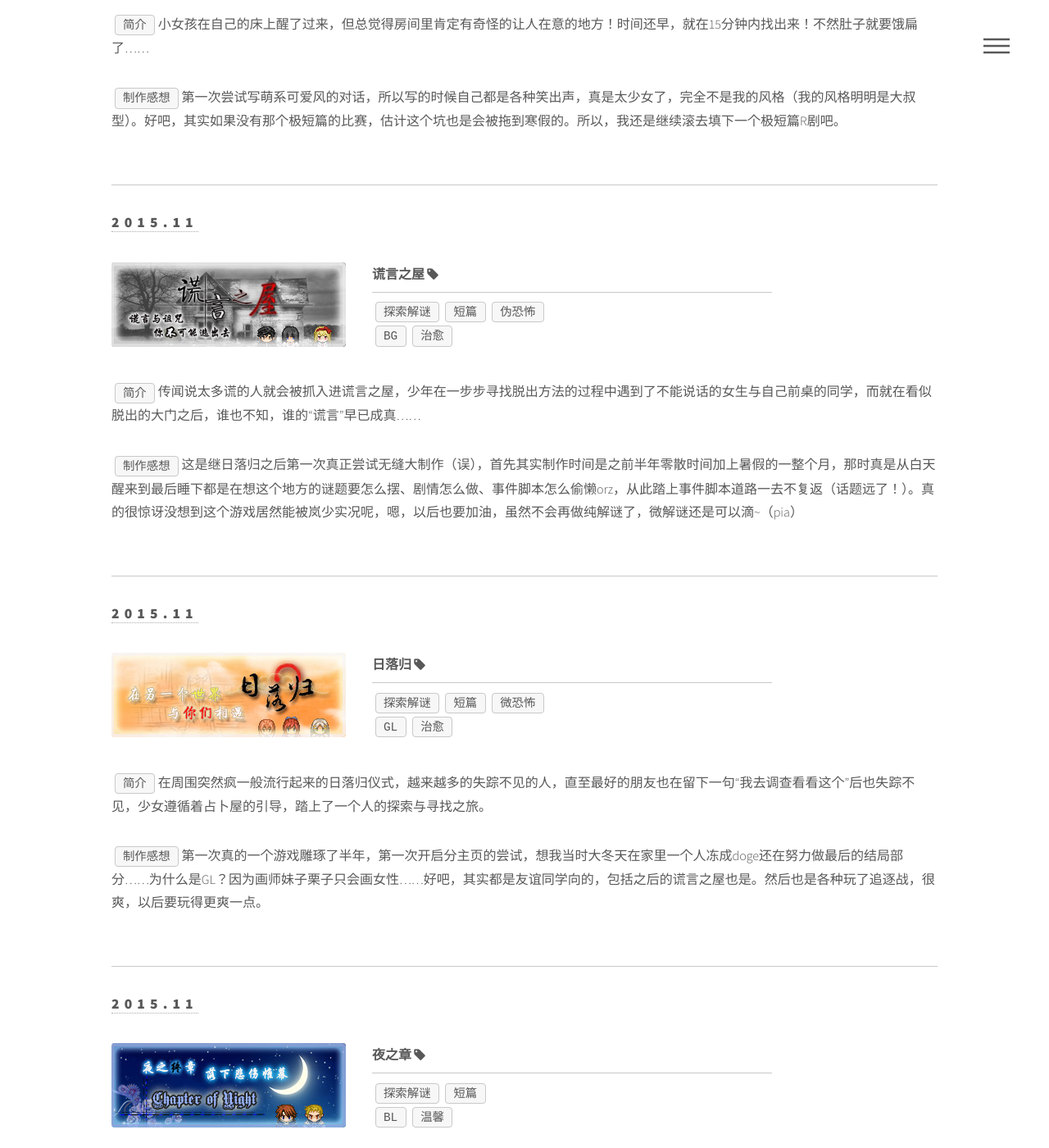
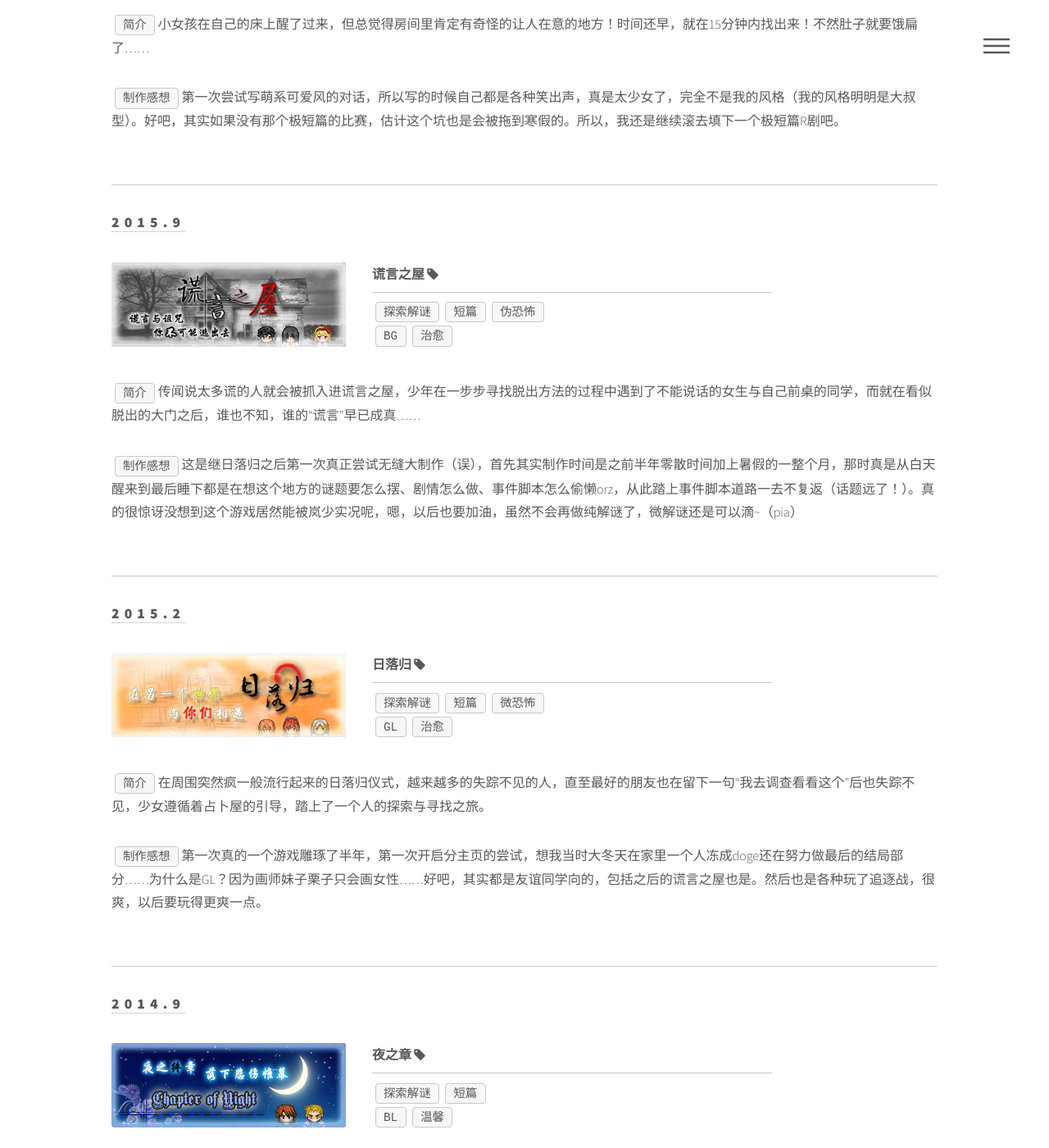
Before and after one commit to OneEyedEagle/EAGLE-CATALOG, a Jekyll site: the page built from catalog.html, in a window 1280 px wide and 1400 px high, scrolled down 2840 px. Shown: the whole window at 82% size. Built offline with Jekyll 4.4.1, drawn with Linux system fonts in a browser that asks for light colours.

Commit message:
2018 03 17 23 08

```diff
--- a/catalog.html
+++ b/catalog.html
@@ -101,7 +101,7 @@ title: 老鹰的分巢-详细索引页
     </section>
     <hr />
     <section>
-      <h2><a name="game_house_of_lie">2015.11</a></h2>
+      <h2><a name="game_house_of_lie">2015.9</a></h2>
       <div class="row">
         <span class="image"><img src="images/sig_game_house_of_lie.png" alt="" /></span>
         <div class="6u 12u$">
@@ -116,7 +116,7 @@ title: 老鹰的分巢-详细索引页
     </section>
     <hr />
     <section>
-      <h2><a name="game_the_sunset">2015.11</a></h2>
+      <h2><a name="game_the_sunset">2015.2</a></h2>
       <div class="row">
         <span class="image"><img src="images/sig_game_the_sunset.png" alt="" /></span>
         <div class="6u 12u$">
@@ -131,7 +131,7 @@ title: 老鹰的分巢-详细索引页
     </section>
     <hr />
     <section>
-      <h2><a name="game_chapter_of_night">2015.11</a></h2>
+      <h2><a name="game_chapter_of_night">2014.9</a></h2>
       <div class="row">
         <span class="image"><img src="images/sig_game_chapter_of_night.png" alt="" /></span>
         <div class="6u 12u$">
--- a/index.html
+++ b/index.html
@@ -9,7 +9,7 @@ title: 老鹰的分巢-索引页
 			<p>这里是老鹰的成品RM游戏展示页，按照由新至旧的顺序排列。<br>点击图片即可跳转至详细索引页中的对应游戏。</p>
 		</header>
 
-		<section><h2>2017</h2><hr /></section>
+		<section><h2>2017</h2></section>
 		<section class="tiles">
 			<article class="style1">
 				<span class="image"><img src="images/pic_game_ftb.png" alt="" /></span>
```
